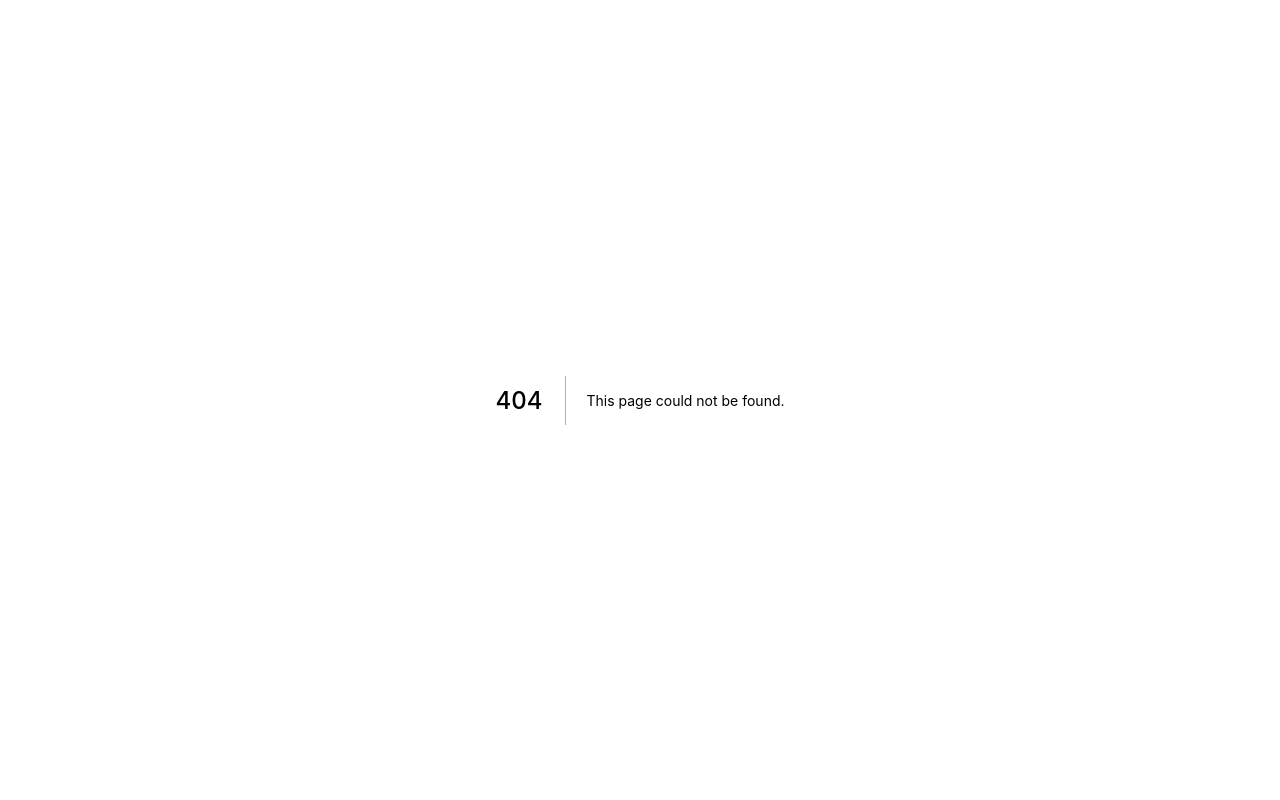
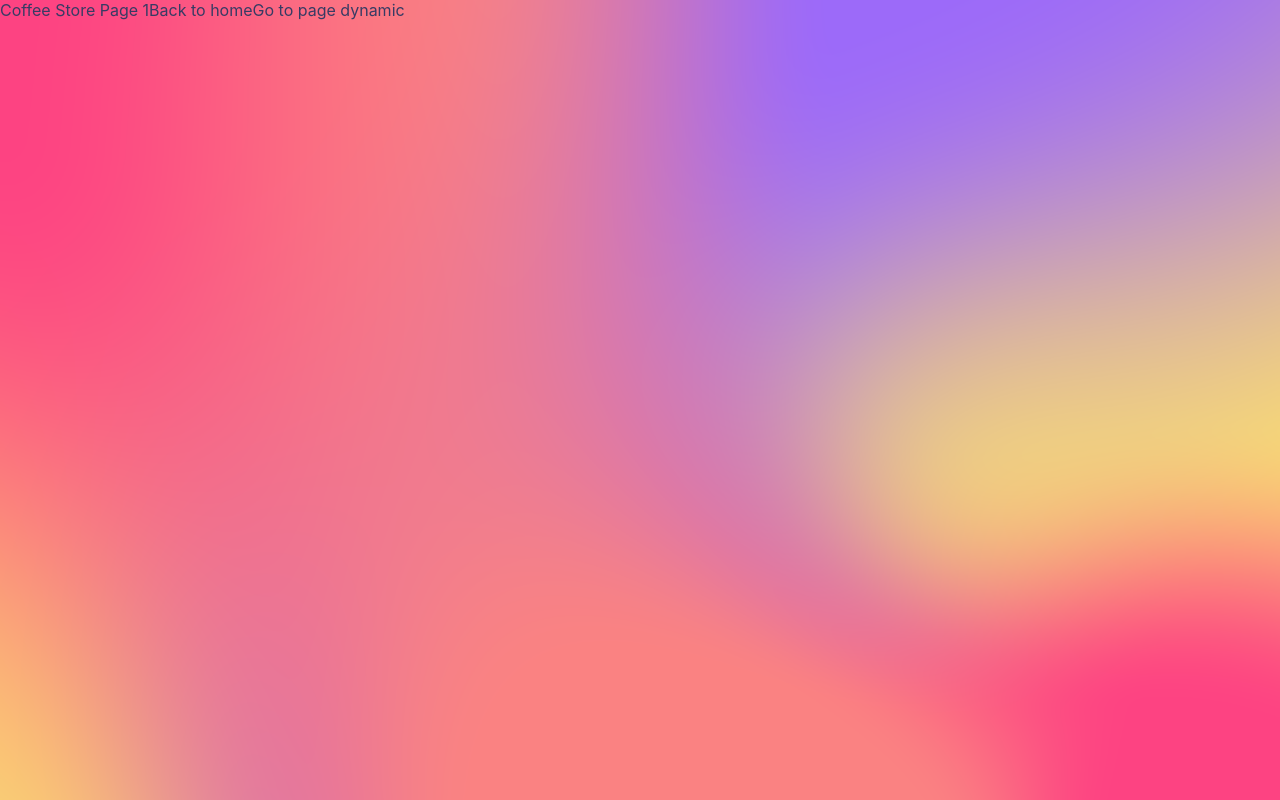
Before and after one commit to dcschmid/discover-coffee-stores, a Next.js app: page /coffee-store/1 in a window 1280 px wide. Before the commit this address had no page. Built offline with nearby package versions, Linux system fonts and the light colour scheme.

Commit message:
feat: routing with next js

```diff
--- /dev/null
+++ b/pages/coffee-store/[id].js
@@ -0,0 +1,20 @@
+import Link from 'next/link';
+import { useRouter } from 'next/router';
+
+const CoffeeStore = () => {
+	const router = useRouter();
+
+	return (
+		<div>
+			Coffee Store Page {router.query.id}
+			<Link href="/">
+				<a>Back to home</a>
+			</Link>
+			<Link href="/coffee-store/dynamic">
+				<a>Go to page dynamic</a>
+			</Link>
+		</div>
+	);
+};
+
+export default CoffeeStore;
--- /dev/null
+++ b/pages/courses/nextjs.js
@@ -0,0 +1,5 @@
+const NextJS = () => {
+	return <div>Welcome to Next.js with Ankita</div>;
+};
+
+export default NextJS;
```
Also changed, not shown: pages/[dynamic].js (added, +18 -0 lines).
